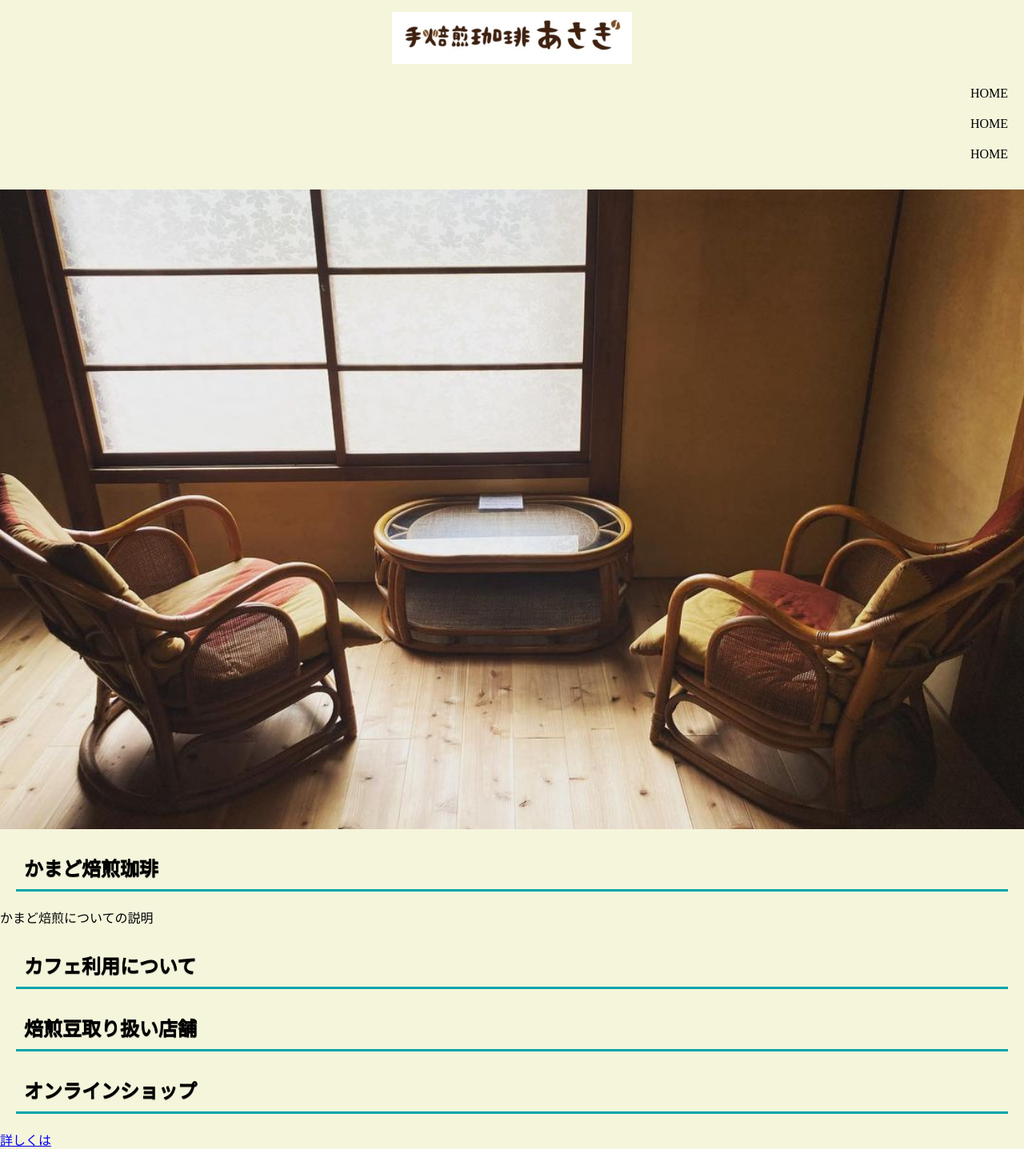
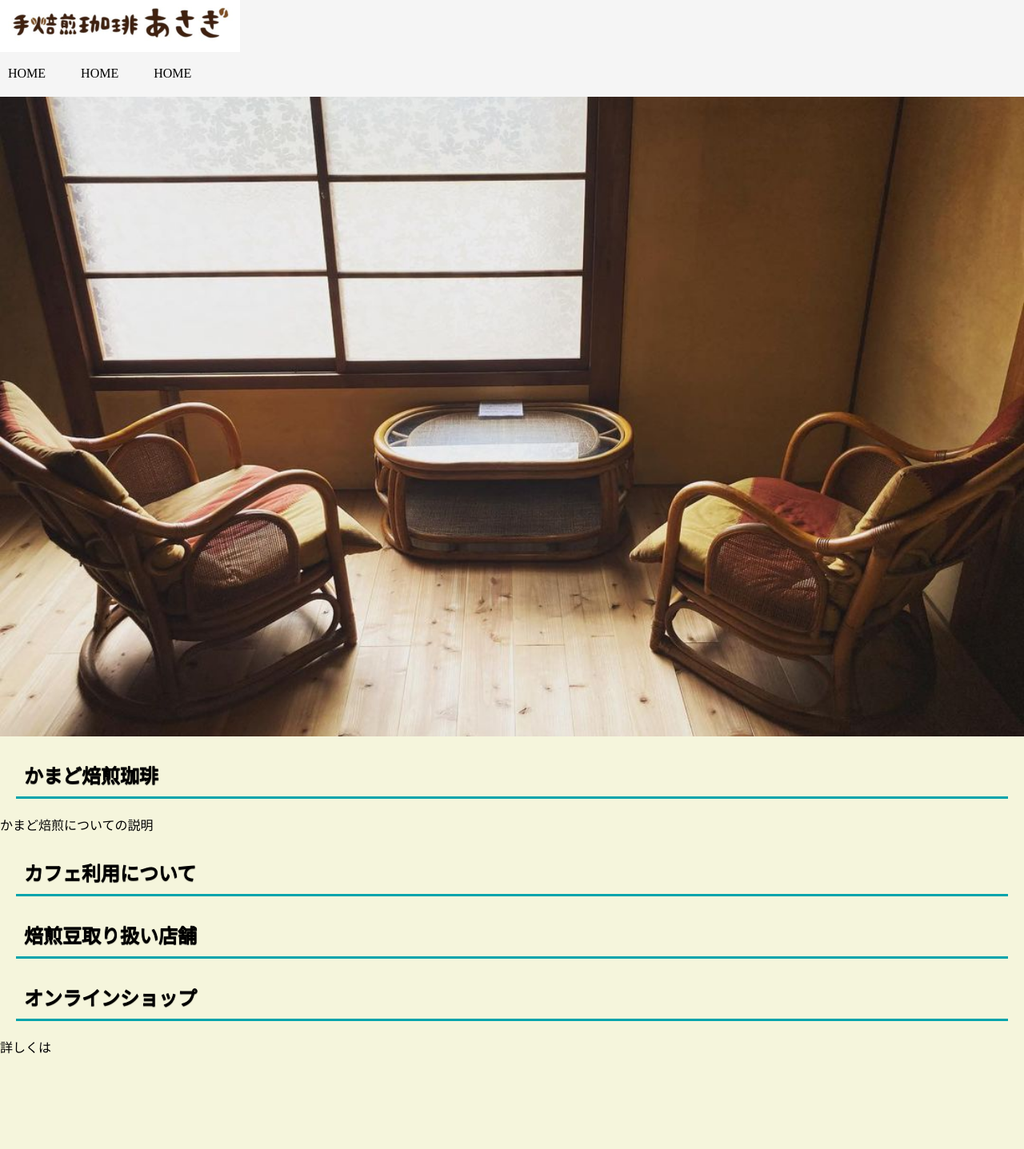
Before and after one commit to greenyarnball/asagicafe, a PHP site: page / in a window 1280 px wide. Shown: the whole page at 80% size. After the commit the page ends 1318 px from the top, so only its background shows below. Run offline with PHP 8.4, Linux system fonts and the light colour scheme.

Commit message:
Update style.css

```diff
--- a/style.css
+++ b/style.css
@@ -1,4 +1,3 @@
-
 @charset "utf-8";
 * {
     margin:0; padding:0;
@@ -13,23 +12,25 @@ body{
 }
 header{
     width: 100%;
-    padding: 15px 0;
-    margin: 0 auto;
-    text-align: center;
+    z-index: 10;
+    background: whitesmoke;
+    align-items: center;
+    box-shadow: 0 0 10px rgba(0,0,0,25);
 }
-.nav-list{
-    text-align: right;
-    padding: 10px;
-}
-.nav-list-item{
-    display: inline-block;
-    margin:0 20px;
+.logo{
+    margin-top: 10px;
+    margin-left: 30px;
 }
 ul{
     overflow: hidden;
     list-style: none;
     margin: 0 auto;
     z-index: 2;
+}
+
+ul li{
+    display: inline-block;
+    padding: 10px 30px 20px 10px;
 }
 .full{
     position:relative;
@@ -45,6 +46,10 @@ h2{
     border-bottom: solid 3px #00A4AC;
     text-shadow: 0px 1px 1px black;
 }
+a{
+    text-decoration: none;
+    color: black;
+}
 p{
     font-family:serif;
     margin: 10;
```
